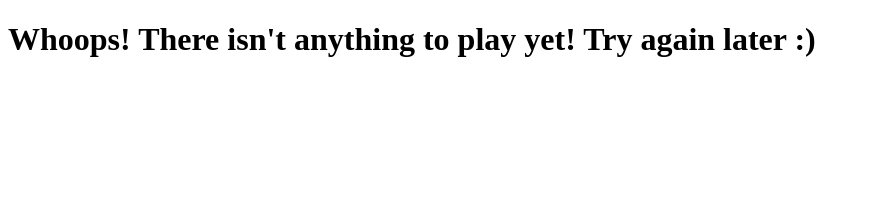
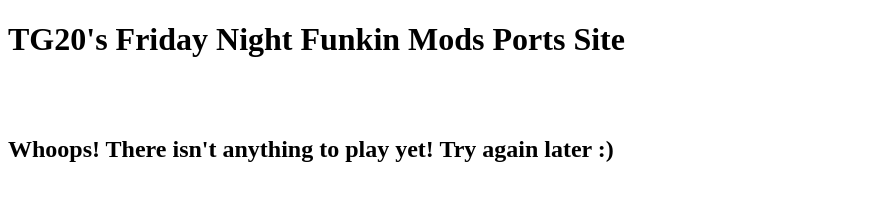
Before and after one commit to FNFModPorter/FNFModPorter.github.io, a plain HTML site: page index.html in a window 1280 px wide. Shown: the whole page, without its empty margins (0-870 px from the left). Drawn offline with Linux system fonts and the light colour scheme.

Commit message:
Update index.html

```diff
--- a/index.html
+++ b/index.html
@@ -4,6 +4,8 @@
       <title>TG20's Friday Night Funkin Mod Ports Site</title>
    </head>
    <body>
-       <h1>Whoops! There isn't anything to play yet! Try again later :)</h1>
+      <h1>TG20's Friday Night Funkin Mods Ports Site</h1>
+      <br></br>
+      <h2>Whoops! There isn't anything to play yet! Try again later :)</h2>
   </body>
 </html>
```
